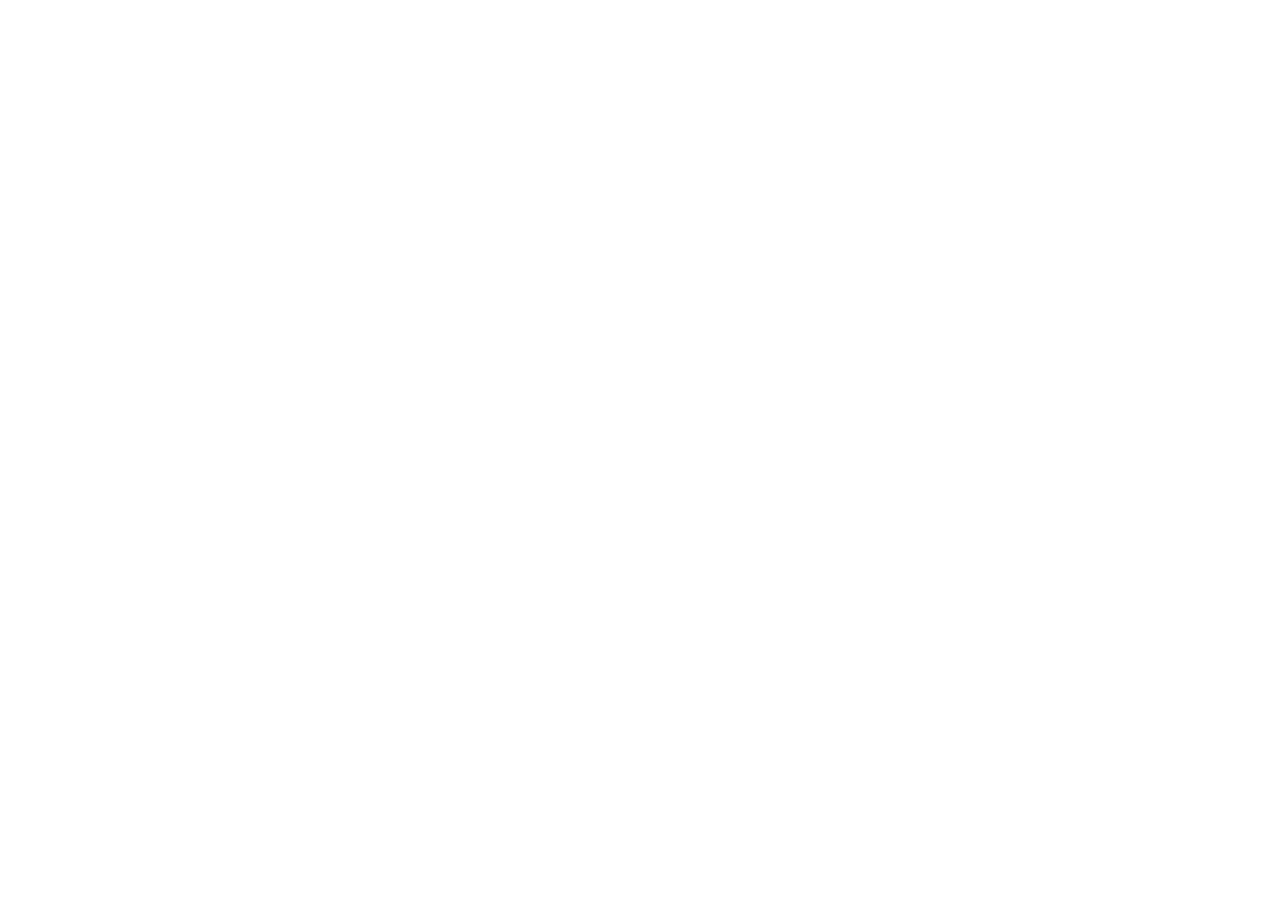
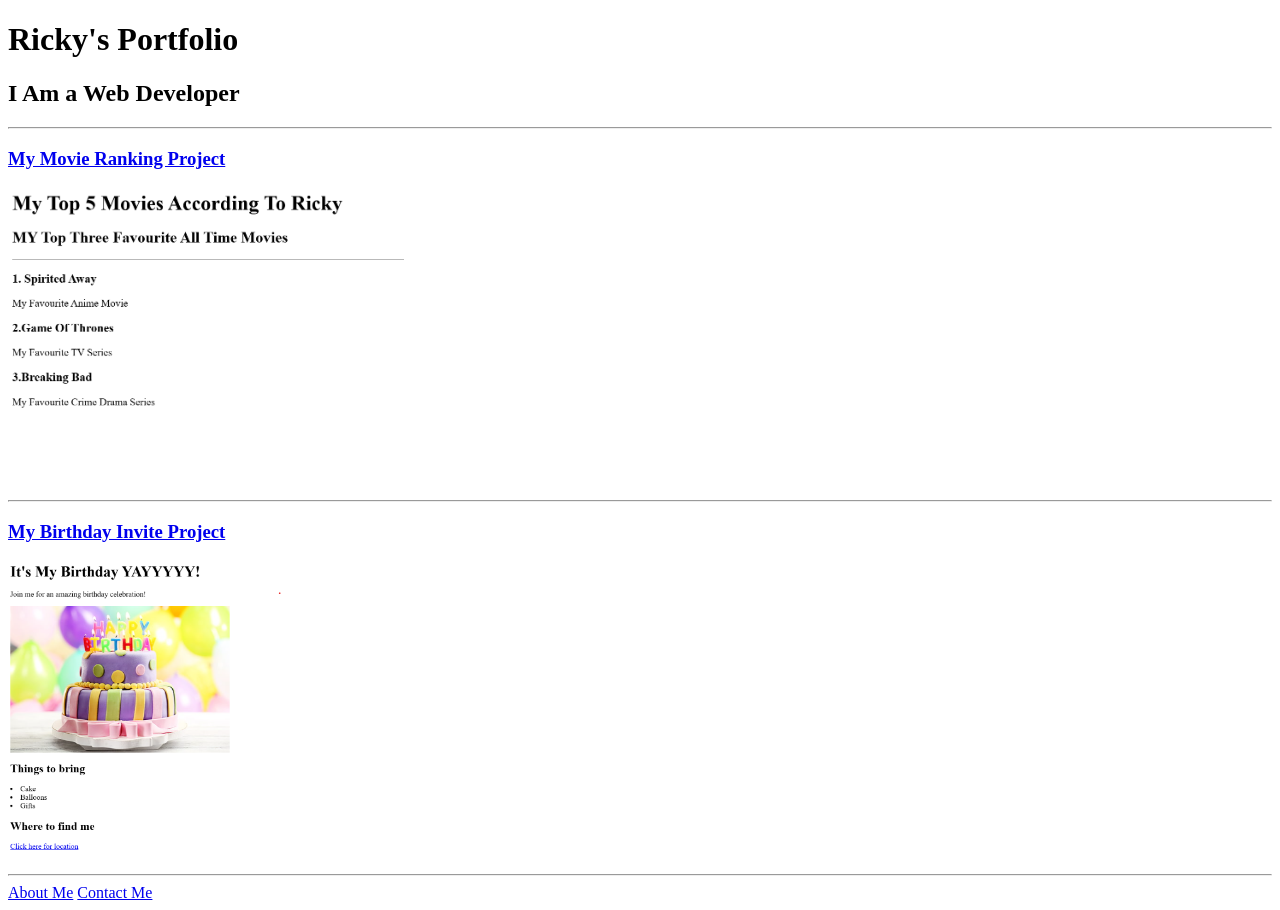
Before and after one commit to rickypatil0007/html-portfolio, a plain HTML site: page index.html in a window 1280 px wide. Before the commit the page ends 800 px from the top, so only its background shows below. Drawn offline with Linux system fonts and the light colour scheme.

Commit message:
Update index.html

```diff
--- a/index.html
+++ b/index.html
@@ -1,15 +1,21 @@
-<!-- TODO 1: Create the HTML Boilerplate -->
 
-<!-- TODO 2: Add Your previous projects' HTML into the public folder -->
+ <!DOCTYPE html>
+    <html lang="en">
+      <head>
+        <meta charset="UTF-8">
+        <title>Ricky's Portfolio</title>
+      </head>
+      <body>
+        <h1>Ricky's Portfolio</h1>
+        <h2> I Am a Web Developer</h2>
+        <hr/>
+        <h3><a href="./public/movie-ranking.html">My Movie Ranking Project</a></h3>
+        <img src="./assets/images/movies.png" alt="Movie Ranking Project" height="300"/>
+        <hr>
+        <h3><a href="./public/birthday-invite.html" >My Birthday Invite Project</a></h3>
+        <img src="./assets/images/birthday.png" alt="Birthday Invite Project" height="300"/>
+        <hr>
+        <a href="./public/about.html">About Me</a>  <a href="./public/contact.html">Contact Me</a>
 
-<!-- TODO 3: Take screenshots of your project previews and add the images to the images folder -->
-
-<!-- TODO 4: Add titles/subtitles etc. -->
-
-<!-- TODO 5: Add a link to the project pages -->
-
-<!-- TODO 6: Add images to show the project previews
-HINT for TODO 6: You can use the height attribute set to 200 to make the image smaller:
-https://developer.mozilla.org/en-US/docs/Web/HTML/Element/img#attr-height -->
-
-<!-- TODO 7: Add the Contact Me and About Me page links -->
+      </body>
+    </html>
```
